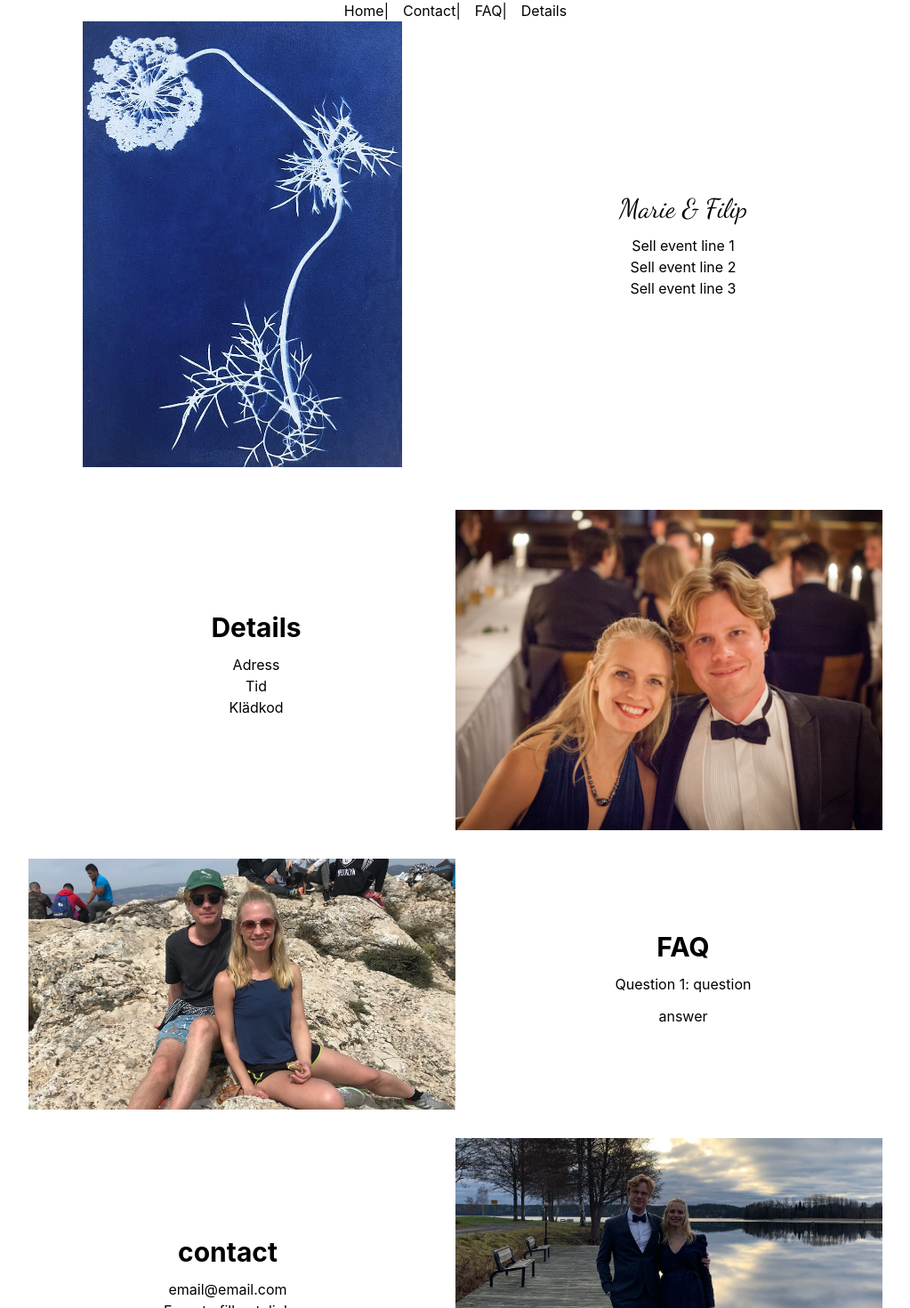
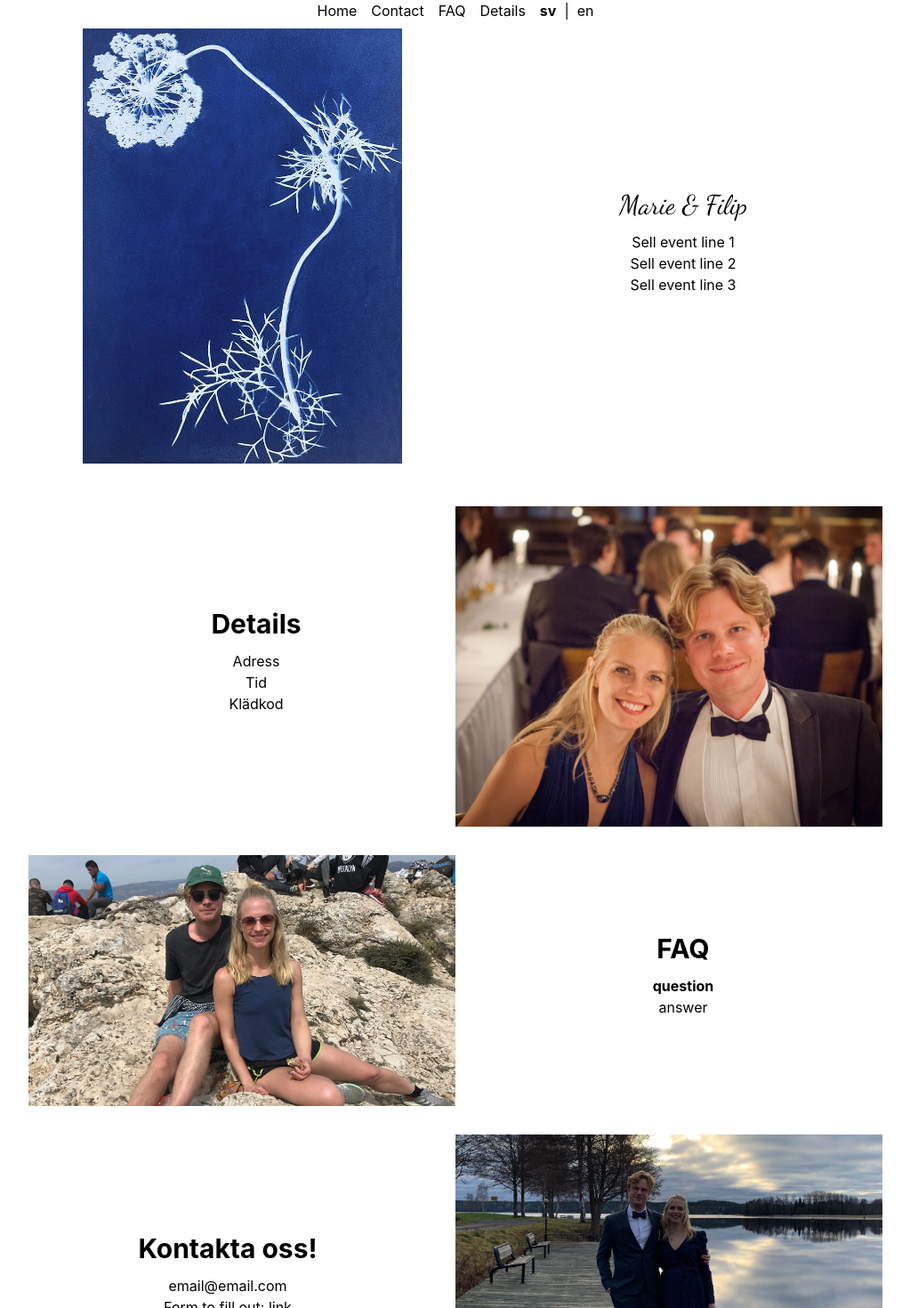
Before and after one commit to filiphi/stalkrantz-heart-hindemark, a Next.js app: page / in a window 1280 px wide. Shown: the top 1470 px of the page at 89% size, without its empty margins (128-1151 px from the left). Built offline with nearby package versions, Linux system fonts and the light colour scheme.

Commit message:
Design updates and new contact

```diff
--- a/pages/index.jsx
+++ b/pages/index.jsx
@@ -17,7 +17,7 @@ const dancing = Dancing_Script({
   display: "swap",
 });
 
-const useTranslationsForLanguage = () => {
+const useLanguage = () => {
   const searchParams = useSearchParams();
   let lang = searchParams.get("lang");
 
@@ -25,13 +25,14 @@ const useTranslationsForLanguage = () => {
     lang = "sv";
   }
 
-  return Translations[lang];
+  return lang;
 };
 
 // Single page website in sections.
 // Four section - Landing, Details, FAQ, Contact
 const Home = () => {
-  const t = useTranslationsForLanguage();
+  const lang = useLanguage();
+  const t = Translations[lang];
   return (
     <div className="max-w-screen-lg mx-auto px-4 sm:px-6 lg:px-8">
       <Head>
@@ -39,18 +40,43 @@ const Home = () => {
         <meta charSet="utf-8" />
         <meta name="viewport" content="initial-scale=1.0, width=device-width" />
       </Head>
-      <header>
-        <nav className={"flex justify-center space-x-4"}>
-          <Link href="#landing"> {t["header-nav-landing"]}</Link> |
-          <Link href="#details"> {t["header-nav-details"]}</Link> |
-          <Link href="#faq"> {t["header-nav-faq"]}</Link>|
-          <Link href="#contact"> {t["header-nav-contact"]}</Link>
-        </nav>
+      <header className={`fixed top-0 w-full bg-white z-10 ${styles.header}`}>
+        <div className="pb-2">
+          <nav className="flex justify-center space-x-4">
+            <Link href="#landing" className="hover:underline">
+              {t["header-nav-landing"]}
+            </Link>{" "}
+            <Link href="#details" className="hover:underline">
+              {t["header-nav-details"]}
+            </Link>{" "}
+            <Link href="#faq" className="hover:underline">
+              {t["header-nav-faq"]}
+            </Link>{" "}
+            <Link href="#contact" className="hover:underline">
+              {t["header-nav-contact"]}
+            </Link>
+            <div className="">
+              <Link
+                href="?lang=sv"
+                className={`${lang === "sv" ? "font-bold" : ""} hover:underline`}
+              >
+                {t["header-language-sv"]}
+              </Link>
+              &nbsp;&nbsp;|&nbsp;&nbsp;
+              <Link
+                href="?lang=en"
+                className={`"mx-0 ${lang === "en" ? "font-bold" : ""} hover:underline`}
+              >
+                {t["header-language-en"]}
+              </Link>
+            </div>
+          </nav>
+        </div>
       </header>
 
-      <main className={styles.main}>
+      <main className={`${styles.main}`}>
         <section id="landing" className="text-center mb-8">
-          <div className={"flex flex-col lg:flex-row items-center"}>
+          <div className={"flex flex-col lg:flex-row items-center mt-5"}>
             <div className={"flex lg:w-1/2 justify-center"}>
               <div className={"mb-4 mg:mb-0"}>
                 <Image src={flower} alt="Flower" height={500} />
@@ -107,7 +133,7 @@ const Home = () => {
                 <h2 className="text-3xl font-bold mb-3">{t["faq-title"]}</h2>
                 {t["faqs"].map((faq, index) => (
                   <div key={index}>
-                    <h4 className="mb-3">{`Question ${index + 1}: ${faq.question}`}</h4>
+                    <h4 className="mb-0 font-bold">{faq.question}</h4>
                     <p className="mb-3">{faq.answer}</p>
                   </div>
                 ))}
@@ -124,7 +150,7 @@ const Home = () => {
               </div>
             </div>
             <div className="lg:w-1/2 lg:pr-8">
-              <h2 className="text-3xl font-bold mb-3">{"contact"}</h2>
+              <h2 className="text-3xl font-bold mb-3">{t["contact"]}</h2>
               <p className="mb-3">
                 {t["email"]}
                 <br />
--- a/pages/translations.json
+++ b/pages/translations.json
@@ -7,22 +7,31 @@
     "header-language-sv": "sv",
     "header-language-en": "en",
     "title": "Marie & Filip",
-    "title-text-one": "Sell event line 1",
-    "title-text-two": "Sell event line 2",
-    "title-text-three": "Sell event line 3",
+    "title-text-one": "Welcome to our celebration in the forest",
+    "title-text-two": "It will be magical",
+    "title-text-three": "sell line 3",
     "details": "Details",
-    "address": "Address",
-    "time": "Time",
-    "dressCode": "Dress Code",
+    "address": "Adress: Ältavägen 105, Nacka",
+    "time": "Time: 17.00",
+    "dressCode": "Dress Code: Cocktail forest ",
     "faq-title": "FAQ",
     "faqs": [
       {
-        "question": "question",
-        "answer": "answer"
+        "question": "When will you get married?",
+        "answer": "You will understand soon enough"
+      },
+      {
+        "question": "Can we bring our kids?",
+        "answer": "Not this time, lets enjoy this evening"
+      },
+      {
+        "question": "How to get to the forest?",
+        "answer": "You can bike, drive or take bus 401 Älta. If you go by car and need parking reach out to us beforehand"
       }
     ],
-    "email": "email@email.com",
-    "form": "Form to fill out: link"
+    "contact": "Contact!",
+    "email": "stalkrantz-hindemark@gmail.com",
+    "form": "Please send you allergies or dietary needs and favourite party song!"
   },
   "sv": {
     "header-nav-landing": "Home",
@@ -46,6 +55,7 @@
         "answer": "answer"
       }
     ],
+    "contact": "Kontakta oss!",
     "email": "email@email.com",
     "form": "Form to fill out: link"
   }
--- a/styles/Home.module.css
+++ b/styles/Home.module.css
@@ -0,0 +1,4 @@
+.header {
+  left: 0;
+  right: 0;
+}
```
Also changed, not shown: 1 other file (tests, documents, lock files or other folders).
